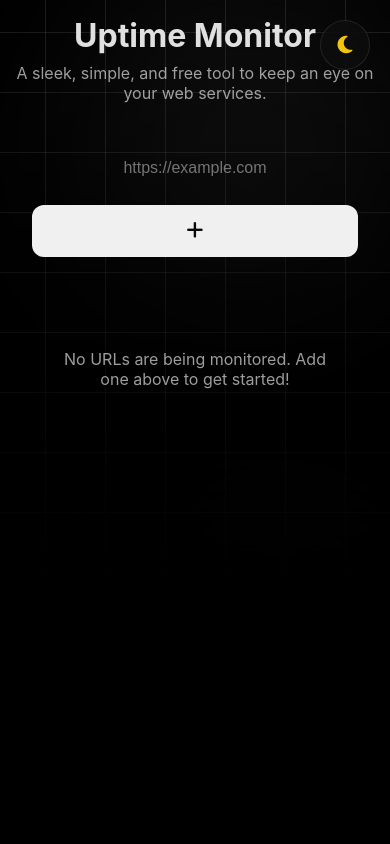
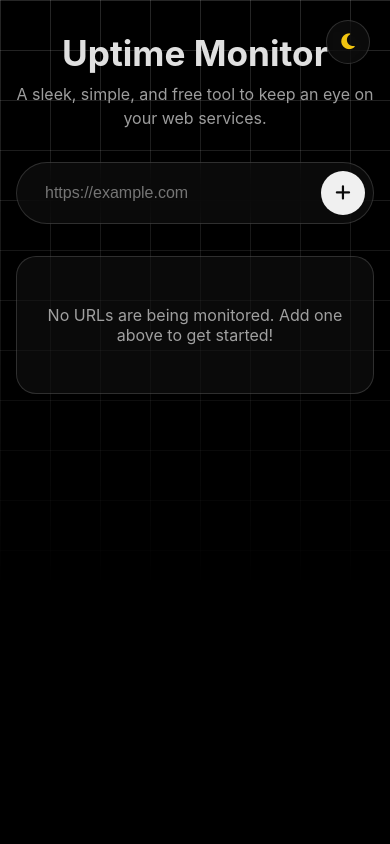
Before and after one commit to EndOverdosing/Monitor-Uptime, a FastAPI app: page / in a window 390 px wide. Run offline with FastAPI, Linux system fonts and the light colour scheme; data that the repository does not hold is empty.

Commit message:
Update style.css

```diff
--- a/static/style.css
+++ b/static/style.css
@@ -1,8 +1,8 @@
 :root {
     --border-radius-soft: 12px;
-    --border-radius-round: 18px;
+    --border-radius-round: 20px;
     --border-radius-pill: 50px;
-    --transition-std: all 0.35s ease-in-out;
+    --transition-fluid: all 0.4s cubic-bezier(0.25, 0.8, 0.25, 1);
     --font-weight-normal: 400;
     --font-weight-medium: 500;
     --font-weight-semibold: 600;
@@ -10,22 +10,19 @@
     --primary-text-color: #e0e0e0;
     --secondary-text-color: rgba(224, 224, 224, 0.7);
     --muted-text-color: rgba(224, 224, 224, 0.5);
-    --border-color-subtle: rgba(255, 255, 255, 0.1);
+    --border-color-subtle: rgba(255, 255, 255, 0.15);
     --background-color-page: #000000;
-    --glass-base-bg: rgba(16, 16, 16, 0.5);
+    --glass-base-bg: rgba(20, 20, 20, 0.5);
     --button-primary-bg: #f0f0f0;
     --button-primary-text: #0a0a0a;
     --button-primary-hover-bg: #ffffff;
-    --success-color: #90ee90;
-    --error-color: #ff8f92;
+    --success-color: #50fa7b;
+    --error-color: #ff5555;
     --info-color: #87ceeb;
     --accent-color: #bdbdbd;
-    --image-fade: rgba(0, 0, 0, 1);
     --gradient-start: rgba(0, 0, 0, 0);
     --gradient-middle: rgba(0, 0, 0, 0.5);
     --gradient-end: rgba(0, 0, 0, 1);
-    --gradient-middle-pos: 40%;
-    --gradient-end-pos: 70%;
 }
 body.light-theme {
     --primary-text-color: #1d1d1f;
@@ -33,12 +30,11 @@
     --muted-text-color: rgba(29, 29, 31, 0.5);
     --border-color-subtle: rgba(0, 0, 0, 0.1);
     --background-color-page: #f5f5f7;
-    --glass-base-bg: rgba(255, 255, 255, 0.6);
+    --glass-base-bg: rgba(255, 255, 255, 0.5);
     --button-primary-bg: #000000;
     --button-primary-text: #ffffff;
-    --button-primary-hover-bg: #000000;
+    --button-primary-hover-bg: #1d1d1f;
     --accent-color: #000000;
-    --image-fade: rgba(255, 255, 255, 1);
     --gradient-start: rgba(255, 255, 255, 0);
     --gradient-middle: rgba(255, 255, 255, 0.5);
     --gradient-end: rgba(255, 255, 255, 1);
@@ -46,126 +42,90 @@
 *,*::before,*::after { margin: 0; padding: 0; box-sizing: border-box; }
 html { scroll-behavior: smooth; }
 body {
-    position: relative;
     background-color: var(--background-color-page);
     background-image: linear-gradient(to right, var(--border-color-subtle) 1px, transparent 1px), linear-gradient(to bottom, var(--border-color-subtle) 1px, transparent 1px);
-    background-size: 60px 60px;
-    background-position: center;
-    font-family: -apple-system, BlinkMacSystemFont, 'SF Pro Text', 'SF Pro Icons', 'Helvetica Neue', Helvetica, Arial, sans-serif;
+    background-size: 50px 50px;
+    font-family: -apple-system, BlinkMacSystemFont, 'SF Pro Text', 'Helvetica Neue', Helvetica, Arial, sans-serif;
     -webkit-font-smoothing: antialiased;
-    -moz-osx-font-smoothing: grayscale;
-    display: flex;
-    justify-content: center;
-    align-items: flex-start;
-    min-height: 100vh;
-    padding: 2rem 1rem;
-    overflow-x: hidden;
+    display: flex; justify-content: center; align-items: flex-start;
+    min-height: 100vh; padding: 2rem 1rem;
     transition: background-color 0.4s ease;
 }
-body::before {
-    content: ""; position: absolute; top: 0; left: 0; right: 0; bottom: 0; pointer-events: none;
-    background: linear-gradient(to bottom, var(--gradient-start) 0%, var(--gradient-middle) var(--gradient-middle-pos), var(--gradient-end) var(--gradient-end-pos));
-    z-index: 1;
-}
-body::after {
-    content: ""; position: fixed; top: 0; left: 0; right: 0; bottom: 0; pointer-events: none;
-    background: radial-gradient(circle at var(--cursor-x) var(--cursor-y), hsla(0, 0%, 100%, 0.363) 50px, hsla(0, 0%, 100%, 0.125) 150px, transparent 300px);
-    mask-image: linear-gradient(to right, white 1px, transparent 1px), linear-gradient(to bottom, white 1px, transparent 1px);
-    -webkit-mask-image: linear-gradient(to right, white 1px, transparent 1px), linear-gradient(to bottom, white 1px, transparent 1px);
-    mask-size: 60px 60px; -webkit-mask-size: 60px 60px; mask-position: center; -webkit-mask-position: center;
-    opacity: var(--cursor-opacity, 0); transition: opacity 0.3s ease-out; z-index: 0;
-}
-body.light-theme::after {
-    background: radial-gradient(circle at var(--cursor-x) var(--cursor-y), rgba(0, 0, 0, 0.15) 50px, rgba(0, 0, 0, 0.2) 150px, transparent 300px);
-}
+body::before, body::after { content: ""; position: fixed; left: 0; right: 0; pointer-events: none; }
+body::before { top: 0; bottom: 0; background: linear-gradient(to bottom, var(--gradient-start) 0%, var(--gradient-middle) 40%, var(--gradient-end) 70%); z-index: 1; }
 .theme-switcher {
-    position: fixed; top: 20px; right: 20px; width: 50px; height: 50px;
+    position: fixed; top: 20px; right: 20px; width: 44px; height: 44px;
     background-color: var(--glass-base-bg); border: 1px solid var(--border-color-subtle);
     border-radius: 50%; cursor: pointer; display: flex; justify-content: center; align-items: center;
-    z-index: 1000; overflow: hidden; transition: var(--transition-std); backdrop-filter: blur(10px);
+    z-index: 1000; overflow: hidden; transition: var(--transition-fluid); backdrop-filter: blur(16px);
 }
-.theme-switcher:hover { transform: scale(1.05); box-shadow: 0 4px 15px rgba(0, 0, 0, 0.1); }
-.theme-switcher .sun-icon, .theme-switcher .moon-icon { font-size: 20px; position: absolute; transition: transform 0.4s ease-in-out, opacity 0.4s ease-in-out; }
+.theme-switcher:hover { transform: scale(1.1); box-shadow: 0 4px 20px rgba(0, 0, 0, 0.2); }
+.theme-switcher .sun-icon, .theme-switcher .moon-icon { font-size: 18px; position: absolute; transition: transform 0.4s ease-in-out, opacity 0.4s ease-in-out; }
 .theme-switcher .sun-icon { color: #f39c12; transform: translateY(-150%); opacity: 0; }
 .theme-switcher .moon-icon { color: #f1c40f; transform: translateY(0); opacity: 1; }
 body.light-theme .theme-switcher .sun-icon { transform: translateY(0); opacity: 1; }
 body.light-theme .theme-switcher .moon-icon { transform: translateY(150%); opacity: 0; }
-.blurry-orbs { position: fixed; top: 0; left: 0; width: 100%; height: 100%; z-index: -1; pointer-events: none; }
-.blurry-orbs > div { position: absolute; background: var(--accent-color); border-radius: 50%; opacity: 0.1; filter: blur(80px); animation: moveOrb 15s infinite alternate; }
-.blurry-orbs > div:nth-child(1) { height: 250px; width: 250px; top: 10%; left: 5%; animation-duration: 25s; }
-.blurry-orbs > div:nth-child(2) { height: 200px; width: 200px; top: 60%; right: 10%; animation-duration: 18s; animation-delay: -5s; }
-.blurry-orbs > div:nth-child(3) { height: 150px; width: 150px; bottom: 5%; left: 20%; animation-duration: 20s; }
-@keyframes moveOrb { 0% { transform: translate(0, 0) scale(1); } 50% { transform: translate(120px, -80px) scale(1.4); } 100% { transform: translate(-40px, 100px) scale(0.8); } }
-.main-content-wrapper { width: 100%; max-width: 720px; margin: 0 auto; display: flex; flex-direction: column; gap: 1.75rem; padding-bottom: 2rem; position: relative; z-index: 2; perspective: 1000px; }
-@keyframes fade-in-up { from { opacity: 0; transform: translateY(25px); } to { opacity: 1; transform: translateY(0); } }
-.hero-header { text-align: center; animation: fade-in-up 0.8s 0.2s ease-out both; }
-.hero-header h1 { font-size: clamp(2rem, 5vw, 3rem); color: var(--primary-text-color); font-weight: var(--font-weight-bold); margin-bottom: 0.5rem;}
-.hero-header .subtitle { font-size: clamp(1rem, 4vw, 1.2rem); color: var(--secondary-text-color); }
-.interactive-border { position: relative; background-color: var(--glass-base-bg); border: 1px solid var(--border-color-subtle); backdrop-filter: blur(14px); transition: transform 0.3s ease-out, box-shadow 0.3s ease-out, background-color 0.4s ease; transform-style: preserve-3d; }
-.interactive-border:hover { box-shadow: 0 0 30px rgba(0, 0, 0, 0.2); }
-body.light-theme .interactive-border:hover { box-shadow: 0 0 30px rgba(0, 0, 0, 0.1); }
-.interactive-border::before {
-    content: ""; position: absolute; top: 0; left: 0; right: 0; bottom: 0; border-radius: inherit; pointer-events: none;
-    border: 1px solid transparent; background: radial-gradient(300px circle at var(--x) var(--y), var(--accent-color), transparent 40%) border-box;
-    mask: linear-gradient(#fff 0 0) content-box, linear-gradient(#fff 0 0); -webkit-mask: linear-gradient(#fff 0 0) content-box, linear-gradient(#fff 0 0);
-    mask-composite: exclude; -webkit-mask-composite: xor; opacity: var(--opacity, 0); transition: opacity 0.2s ease-out;
+.main-content-wrapper { width: 100%; max-width: 700px; margin: 0 auto; display: flex; flex-direction: column; gap: 2rem; padding-bottom: 4rem; position: relative; z-index: 2; }
+@keyframes fade-in-up { from { opacity: 0; transform: translateY(20px); } to { opacity: 1; transform: translateY(0); } }
+.hero-header { text-align: center; animation: fade-in-up 0.6s 0.1s ease-out both; }
+.hero-header h1 { font-size: clamp(2.2rem, 5vw, 3rem); color: var(--primary-text-color); font-weight: var(--font-weight-bold); }
+.hero-header .subtitle { font-size: clamp(1rem, 4vw, 1.1rem); color: var(--secondary-text-color); margin-top: 0.5rem; max-width: 450px; margin-left: auto; margin-right: auto; line-height: 1.5; }
+.interactive-glass {
+    background-color: var(--glass-base-bg); border: 1px solid var(--border-color-subtle);
+    backdrop-filter: blur(18px); -webkit-backdrop-filter: blur(18px);
+    transition: var(--transition-fluid);
 }
-body.light-theme .interactive-border::before { background: radial-gradient(250px circle at var(--x) var(--y), rgba(0, 0, 0, 0.8), transparent 40%) border-box; }
-.url-form-container { animation: fade-in-up 0.8s 0.4s ease-out both; }
-.url-form { display: flex; align-items: center; border-radius: var(--border-radius-pill); padding: 0.6rem; gap: 0.75rem; }
-.form-icon { font-size: 1.1rem; color: var(--muted-text-color); padding: 0 0.5rem 0 1.25rem; flex-shrink: 0; }
-#url-input { flex-grow: 1; background: transparent; border: none; outline: none; color: var(--primary-text-color); font-size: 1.05rem; min-width: 100px; padding: 0.5rem; }
+.interactive-glass:hover { transform: translateY(-5px) scale(1.01); box-shadow: 0 10px 30px rgba(0, 0, 0, 0.2); }
+.url-form-container { animation: fade-in-up 0.6s 0.2s ease-out both; border-radius: var(--border-radius-pill); }
+.url-form { display: flex; align-items: center; padding: 0.5rem; gap: 0.5rem; }
+#url-input { flex-grow: 1; background: transparent; border: none; outline: none; color: var(--primary-text-color); font-size: 1rem; padding: 0.75rem 1.25rem; }
 #url-input::placeholder { color: var(--muted-text-color); }
-#submit-button { display: flex; align-items: center; justify-content: center; height: 48px; width: 48px; background-color: var(--button-primary-bg); color: var(--button-primary-text); border: none; border-radius: 50%; font-size: 1.2rem; cursor: pointer; transition: var(--transition-std); flex-shrink: 0; }
-#submit-button:hover:not(:disabled) { background-color: var(--button-primary-hover-bg); transform: scale(1.1); }
-#submit-button:disabled { opacity: 0.6; cursor: not-allowed; }
-.flash-message { padding: 1.25rem 1.75rem; border-radius: var(--border-radius-round); font-weight: 500; margin-bottom: 1.5rem; animation: fade-in-up 0.5s ease-out both; }
-.flash-success { background-color: rgba(144, 238, 144, 0.1); border: 1px solid rgba(144, 238, 144, 0.2); color: var(--success-color); }
-.flash-error { background-color: rgba(255, 143, 146, 0.1); border: 1px solid rgba(255, 143, 146, 0.2); color: var(--error-color); }
-.url-list-container { display: flex; flex-direction: column; gap: 1.25rem; animation: fade-in-up 0.8s 0.6s ease-out both; }
-.url-card { padding: 1.5rem 1.75rem; border-radius: var(--border-radius-round); display: flex; flex-direction: column; gap: 1rem; }
-.url-card-header { display: flex; justify-content: space-between; align-items: center; gap: 1rem; flex-wrap: wrap; }
-.url-card-header .url-link { color: var(--primary-text-color); text-decoration: none; font-weight: var(--font-weight-semibold); font-size: 1.1rem; word-break: break-all; }
-.url-card-header .url-link:hover { text-decoration: underline; }
-.status-badge { padding: 0.3rem 0.75rem; border-radius: var(--border-radius-pill); font-size: 0.85rem; font-weight: var(--font-weight-medium); color: var(--button-primary-text); }
+#submit-button { display: flex; align-items: center; justify-content: center; height: 44px; width: 44px; background-color: var(--button-primary-bg); color: var(--button-primary-text); border: none; border-radius: 50%; font-size: 1.1rem; cursor: pointer; transition: var(--transition-fluid); flex-shrink: 0; }
+#submit-button:hover:not(:disabled) { transform: scale(1.15); }
+.flash-message { padding: 1rem 1.5rem; border-radius: var(--border-radius-soft); font-weight: 500; animation: fade-in-up 0.5s ease-out both; text-align: center; }
+.flash-success { background-color: rgba(80, 250, 123, 0.1); border: 1px solid rgba(80, 250, 123, 0.2); color: var(--success-color); }
+.flash-error { background-color: rgba(255, 85, 85, 0.1); border: 1px solid rgba(255, 85, 85, 0.2); color: var(--error-color); }
+.url-list-container { display: flex; flex-direction: column; gap: 1.5rem; animation: fade-in-up 0.6s 0.3s ease-out both; }
+.url-card { padding: 1.25rem 1.5rem; border-radius: var(--border-radius-round); display: flex; flex-direction: column; gap: 1rem; }
+.url-card-header { display: flex; justify-content: space-between; align-items: flex-start; gap: 1rem; }
+.url-link-wrapper { min-width: 0; }
+.url-link { color: var(--primary-text-color); text-decoration: none; font-weight: var(--font-weight-semibold); font-size: 1.1rem; word-break: break-all; transition: color 0.3s ease; }
+.url-link:hover { color: var(--info-color); }
+.last-checked { font-size: 0.8rem; color: var(--muted-text-color); margin-top: 4px; }
+.url-card-header .actions { display: flex; align-items: center; gap: 0.75rem; }
+.status-badge { padding: 0.3rem 0.8rem; border-radius: var(--border-radius-pill); font-size: 0.8rem; font-weight: var(--font-weight-semibold); color: #000; }
 .status-ok { background-color: var(--success-color); }
 .status-error { background-color: var(--error-color); }
-.status-unknown { background-color: var(--muted-text-color); }
-.url-card-stats { display: flex; gap: 2rem; border-top: 1px solid var(--border-color-subtle); padding-top: 1rem; }
+.status-unknown { background-color: var(--muted-text-color); color: var(--primary-text-color); }
+.delete-form button { background: none; border: none; cursor: pointer; padding: 0; }
+.delete-icon { font-size: 1.2rem; color: var(--muted-text-color); transition: var(--transition-fluid); }
+.delete-icon:hover { color: var(--error-color); transform: scale(1.2); }
+.url-card-stats { display: grid; grid-template-columns: 1fr 1fr; gap: 1rem; border-top: 1px solid var(--border-color-subtle); padding-top: 1rem; }
 .stat-item { font-size: 0.9rem; color: var(--secondary-text-color); }
-.stat-item strong { color: var(--primary-text-color); font-weight: var(--font-weight-semibold); }
+.stat-item strong { display: block; font-weight: var(--font-weight-semibold); margin-bottom: 2px; }
 .stat-item .uptime { color: var(--success-color); }
 .stat-item .downtime { color: var(--error-color); }
-.url-card-footer { display: flex; justify-content: space-between; align-items: center; font-size: 0.85rem; color: var(--muted-text-color); }
-.details-link { color: var(--accent-color); text-decoration: none; font-weight: var(--font-weight-medium); }
+.details-link { display: inline-block; margin-top: 0.5rem; color: var(--accent-color); text-decoration: none; font-weight: var(--font-weight-medium); }
 .details-link:hover { text-decoration: underline; }
-.empty-state { padding: 3rem 2rem; text-align: center; color: var(--secondary-text-color); border-radius: var(--border-radius-round); }
-.details-header { text-align: center; margin-bottom: 1.5rem; animation: fade-in-up 0.8s 0.4s ease-out both; }
-.details-header .url-display { font-size: 1.3rem; font-weight: var(--font-weight-semibold); color: var(--primary-text-color); word-break: break-all; }
-.details-header .url-display a { color: inherit; text-decoration: none; }
+.empty-state { padding: 3rem 1.5rem; text-align: center; color: var(--secondary-text-color); border-radius: var(--border-radius-round); }
+.details-header { text-align: center; margin-bottom: 1.5rem; animation: fade-in-up 0.6s 0.2s ease-out both; }
+.details-header .url-display a { font-size: clamp(1.2rem, 4vw, 1.5rem); font-weight: var(--font-weight-semibold); color: var(--primary-text-color); word-break: break-all; text-decoration: none; }
 .details-header .url-display a:hover { text-decoration: underline; }
-.back-link { display: inline-block; color: var(--secondary-text-color); text-decoration: none; margin-bottom: 2rem; font-weight: 500; animation: fade-in-up 0.8s 0.2s ease-out both; }
+.back-link { display: inline-block; color: var(--secondary-text-color); text-decoration: none; margin-bottom: 2rem; font-weight: 500; animation: fade-in-up 0.6s 0.1s ease-out both; transition: color 0.3s ease; }
 .back-link:hover { color: var(--primary-text-color); }
-.logs-table-container { animation: fade-in-up 0.8s 0.6s ease-out both; border-radius: var(--border-radius-round); overflow: hidden; }
+.logs-table-container { animation: fade-in-up 0.6s 0.3s ease-out both; border-radius: var(--border-radius-round); overflow: hidden; }
 .logs-table { width: 100%; border-collapse: collapse; }
-.logs-table th, .logs-table td { padding: 1rem 1.25rem; text-align: left; border-bottom: 1px solid var(--border-color-subtle); }
-.logs-table th { background-color: rgba(255, 255, 255, 0.05); color: var(--secondary-text-color); font-weight: var(--font-weight-medium); font-size: 0.9rem; text-transform: uppercase; letter-spacing: 0.5px; }
+.logs-table th { background-color: rgba(255, 255, 255, 0.05); color: var(--secondary-text-color); font-weight: var(--font-weight-medium); font-size: 0.8rem; text-transform: uppercase; letter-spacing: 0.8px; }
 body.light-theme .logs-table th { background-color: rgba(0, 0, 0, 0.03); }
-.logs-table td { color: var(--primary-text-color); font-size: 0.95rem; }
+.logs-table th, .logs-table td { padding: 0.9rem 1.25rem; text-align: left; border-bottom: 1px solid var(--border-color-subtle); }
+.logs-table td { color: var(--primary-text-color); font-size: 0.9rem; }
 .logs-table .status-text-up { color: var(--success-color); font-weight: var(--font-weight-semibold); }
 .logs-table .status-text-down { color: var(--error-color); font-weight: var(--font-weight-semibold); }
 @media (max-width: 640px) {
-    body { padding: 1rem 0.5rem; }
-    .main-content-wrapper { padding: 0 0.5rem 2rem; }
-    .url-form { flex-direction: column; border-radius: var(--border-radius-round); align-items: stretch; padding: 1rem; gap: 1rem; }
-    .form-icon { display: none; }
-    #url-input { text-align: center; padding: 0.75rem 0.5rem; font-size: 1rem; }
-    #submit-button { width: 100%; height: 52px; border-radius: var(--border-radius-soft); }
-    .url-card-stats { flex-direction: column; gap: 0.75rem; }
-    .logs-table { display: block; }
-    .logs-table thead, .logs-table tbody, .logs-table tr { display: block; }
+    .url-card-stats { grid-template-columns: 1fr; gap: 0.75rem; }
     .logs-table thead { display: none; }
-    .logs-table tr { border-radius: var(--border-radius-soft); margin-bottom: 1rem; display: block; background-color: var(--glass-base-bg); border: 1px solid var(--border-color-subtle); padding: 1rem; }
-    .logs-table td { display: flex; justify-content: space-between; padding: 0.5rem 0; border-bottom: none; }
+    .logs-table tr { display: block; margin-bottom: 1rem; border-radius: var(--border-radius-soft); background-color: var(--glass-base-bg); border: 1px solid var(--border-color-subtle); padding: 1rem; }
+    .logs-table td { display: flex; justify-content: space-between; align-items: center; padding: 0.6rem 0; border-bottom: 1px solid var(--border-color-subtle); }
+    .logs-table tr td:last-child { border-bottom: none; }
     .logs-table td::before { content: attr(data-label); font-weight: var(--font-weight-medium); color: var(--secondary-text-color); padding-right: 1rem; }
 }
```
